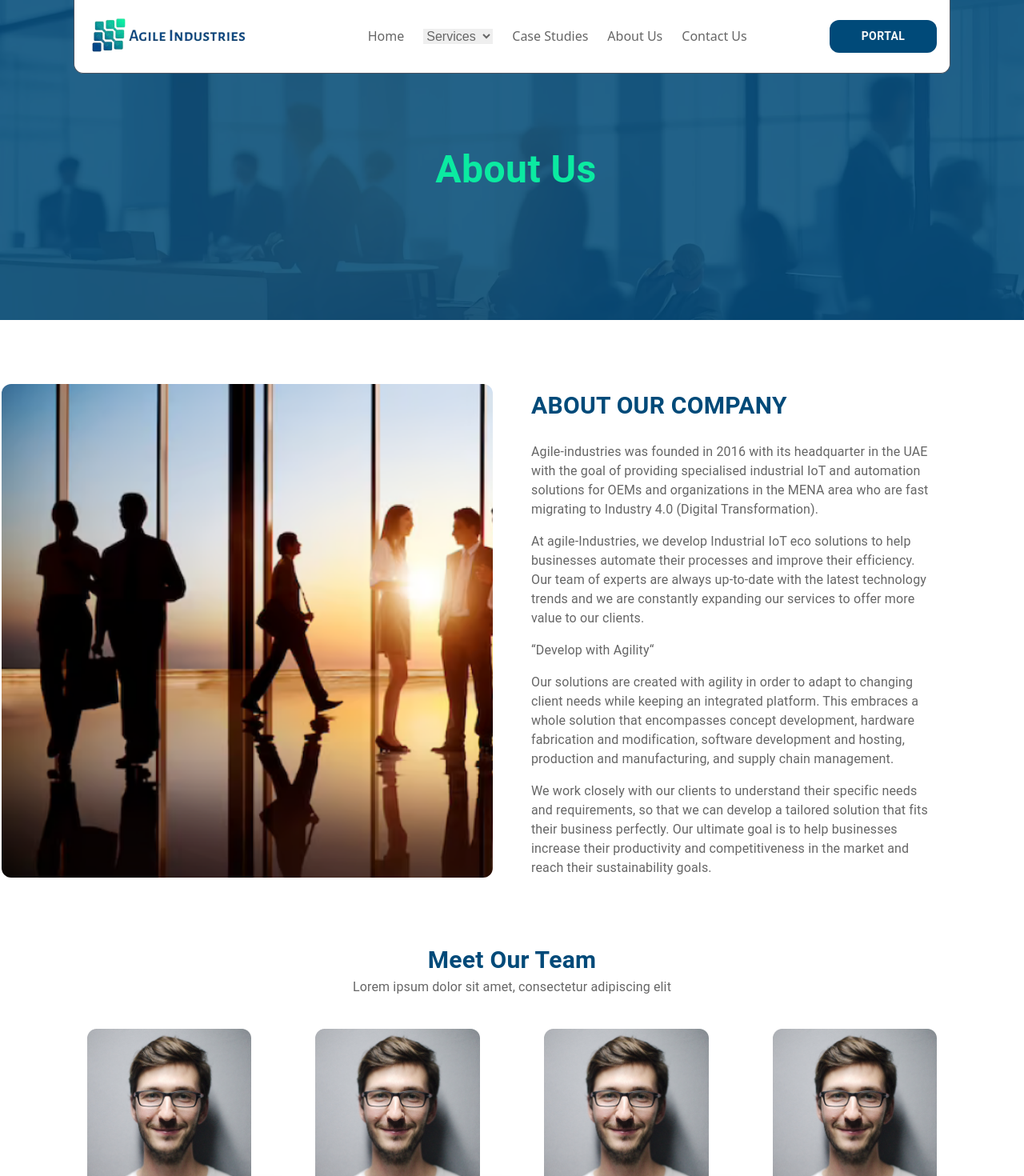
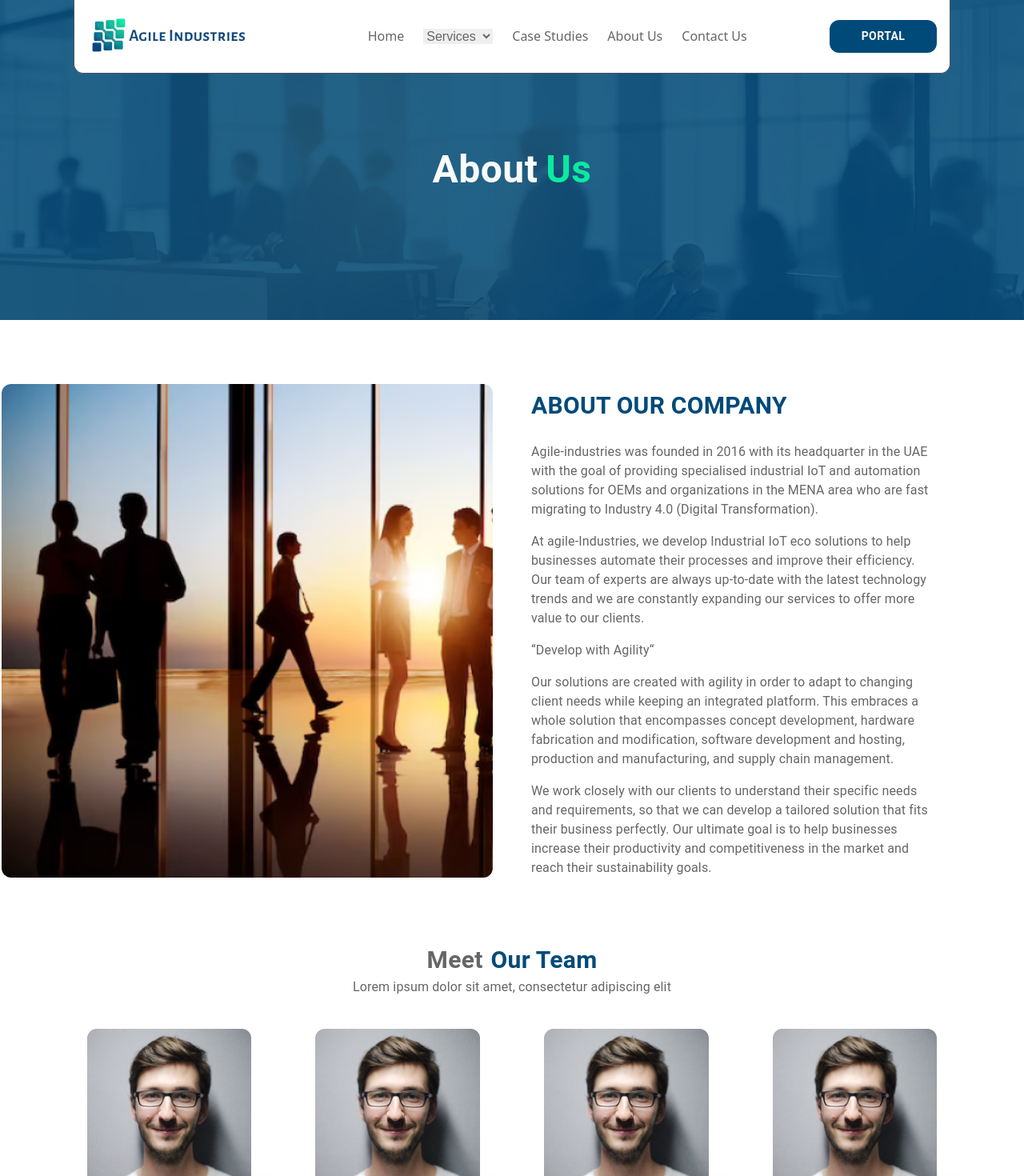
Before and after one commit to imtiaz993/agile-industries, a React (Create React App) app: page /about in a window 1280 px wide. Shown: the top 1470 px of the page at 80% size. Built offline with nearby package versions, Linux system fonts and the light colour scheme.

Commit message:
layout fixes

```diff
--- a/src/Common/Hero.jsx
+++ b/src/Common/Hero.jsx
@@ -19,8 +19,7 @@ const Hero = ({ title, subTitle, text }) => {
       <Box sx={{ width: "80%", marginX: "auto" }}>
         <Box
           sx={(theme) => ({
-            display: "flex",
-            justifyContent:'center',
+            textAlign:"center",
             paddingTop: "112px",
             [theme.breakpoints.up("lg")]: {
               paddingTop: "176px",
@@ -30,6 +29,7 @@ const Hero = ({ title, subTitle, text }) => {
           <Typography
             sx={(theme) => ({
               color: "#FAFAFA",
+              display:"inline",
               textAlign: "center",
               fontSize: "30px",
               fontWeight: "600",
@@ -44,6 +44,8 @@ const Hero = ({ title, subTitle, text }) => {
           </Typography>
           <Typography
             sx={(theme) => ({
+              display:"inline",
+              whiteSpace:"nowrap",
               color: "#0BEAA1",
               textAlign: "center",
               fontSize: "30px",
--- a/src/Pages/About/About.jsx
+++ b/src/Pages/About/About.jsx
@@ -7,7 +7,7 @@ import { Box } from "@mui/material";
 const About = () => {
   return (
     <>
-      <Hero subTitle="About Us" />
+      <Hero title="About" subTitle="Us" />
       <Box sx={{ width: "83%", marginX: "auto" }}>
         <CompanyProfile />
         <Team />
--- a/src/Pages/About/Components/Team.jsx
+++ b/src/Pages/About/Components/Team.jsx
@@ -6,6 +6,20 @@ const Team = () => {
   return (
     <Box>
       <Box sx={{ display: "flex", justifyContent: "center" }}>
+      <Typography
+          sx={(theme) => ({
+            fontSize: "24px",
+            fontWeight: "600",
+            textAlign: "center",
+            color: "#666666",
+            marginRight: "10px",
+            [theme.breakpoints.up("lg")]: {
+              fontSize: "30px",
+            },
+          })}
+        >
+          Meet
+        </Typography>
         <Typography
           sx={(theme) => ({
             fontSize: "24px",
@@ -17,7 +31,7 @@ const Team = () => {
             },
           })}
         >
-          Meet Our Team
+          Our Team
         </Typography>
       </Box>
       <Typography
--- a/src/Pages/Contact/Contact.jsx
+++ b/src/Pages/Contact/Contact.jsx
@@ -7,7 +7,8 @@ const Contact = () => {
   return (
     <>
       <Hero
-        subTitle="We’d love to hear from you"
+        title="We’d love to hear"
+        subTitle="from you"
         text="Have questions about our products or services? Our team of experts is on hand to answer your questions."
       />
       <Box sx={{ width: "83%", marginX: "auto" }}>
--- a/src/Pages/Home/Components/DigitalTransmission.jsx
+++ b/src/Pages/Home/Components/DigitalTransmission.jsx
@@ -16,6 +16,19 @@ const DigitalTransmission = () => {
       })}
     >
       <Box>
+      <Typography
+          sx={(theme) => ({
+            display: "inline",
+            color: "#666666",
+            fontWeight: "500",
+            fontSize: "24px",
+            [theme.breakpoints.up("lg")]: {
+              fontSize: "30px",
+            },
+          })}
+        >
+          Your Digital Transformation Partner{" "}
+        </Typography>
         <Typography
           sx={(theme) => ({
             display: "inline",
@@ -28,7 +41,7 @@ const DigitalTransmission = () => {
             },
           })}
         >
-          Your Digital Transformation Partner toward Industry 4.0
+           toward Industry 4.0
         </Typography>
       </Box>
       <Typography
--- a/src/Pages/Home/Components/Slider.jsx
+++ b/src/Pages/Home/Components/Slider.jsx
@@ -95,7 +95,16 @@ const Slider = () => {
       })}
     >
       <SliderControls swiperRef={swiperRef} />
-      <Swiper ref={swiperRef} slidesPerView={1} modules={[Autoplay]}>
+      <Swiper
+        ref={swiperRef}
+        slidesPerView={1}
+        modules={[Autoplay]}
+        speed={1000}
+        autoplay={{
+          delay: 12000,
+          disableOnInteraction: false,
+        }}
+      >
         <SwiperSlide>
           <Box
             sx={(theme) => ({
--- a/src/Pages/Services/ServiceOne/ServiceOne.jsx
+++ b/src/Pages/Services/ServiceOne/ServiceOne.jsx
@@ -8,7 +8,8 @@ const ServiceOne = () => {
   return (
     <>
       <Hero
-        subTitle="Intelligent Power
+        title="Intelligent"
+        subTitle=" Power
         Loggers"
       />
       <Box sx={{ width: "83%", marginX: "auto" }}>
--- a/src/Pages/Services/ServiceThree/ServiceThree.jsx
+++ b/src/Pages/Services/ServiceThree/ServiceThree.jsx
@@ -8,7 +8,8 @@ const ServiceThree = () => {
   return (
     <>
       <Hero
-        subTitle="IoT Development for
+        title="IoT Development for"
+        subTitle="
         OEMs & Prototyping"
       />
       <Box sx={{ width: "83%", marginX: "auto" }}>
--- a/src/Pages/Services/ServiceTwo/ServiceTwo.jsx
+++ b/src/Pages/Services/ServiceTwo/ServiceTwo.jsx
@@ -8,8 +8,9 @@ const ServiceTwo = () => {
   return (
     <>
       <Hero
-        subTitle="Control and
-        Monitoring System for Air Conditioning
+        title="Control and
+      Monitoring System for"
+        subTitle="Air Conditioning
         Manufacturers"
       />
       <Box sx={{ width: "83%", marginX: "auto" }}>
```
